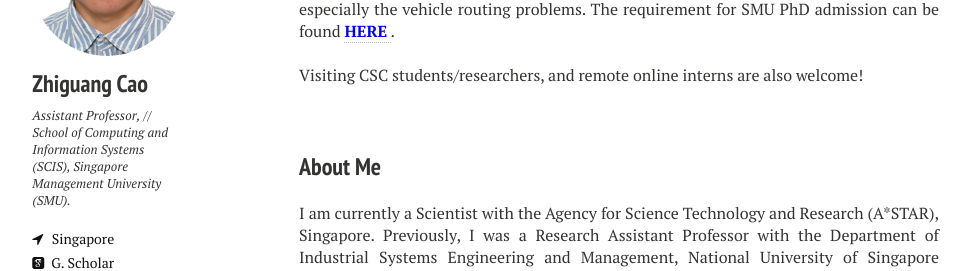
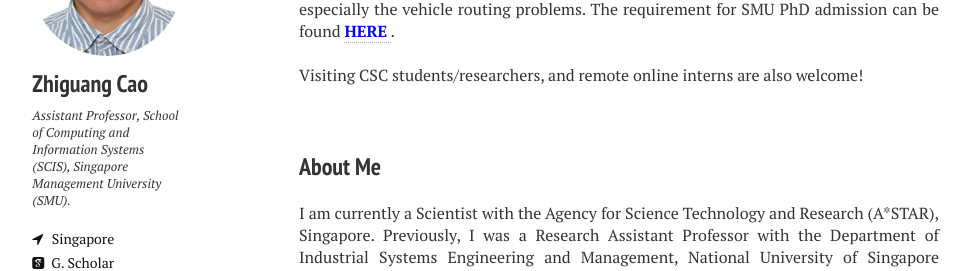
Before and after one commit to zhiguangcaosg/zhiguangcaosg.github.io, a Jekyll site: the page built from index.md, in a window 1280 px wide. Shown: the part 246-517 px from the top of the page, without its empty margins (21-992 px from the left). Built offline with Jekyll 4.4.1, drawn with Linux system fonts in a browser that asks for light colours; nearby versions of some CDN libraries.

```diff
--- a/_config.yml
+++ b/_config.yml
@@ -11,8 +11,9 @@ url:              //zhiguangcaosg.github.io
 owner:
   name:           Zhiguang Cao
   avatar:         zhiguangcao.jpg
-  bio:            Assistant Professor, //
-                   School of Computing and Information Systems (SCIS), Singapore Management University (SMU).
+  bio:            Assistant Professor,
+                  School of Computing and Information Systems (SCIS),
+                  Singapore Management University (SMU).
   location:       Singapore
   email:          zhiguangcao@outlook.com
 
```
